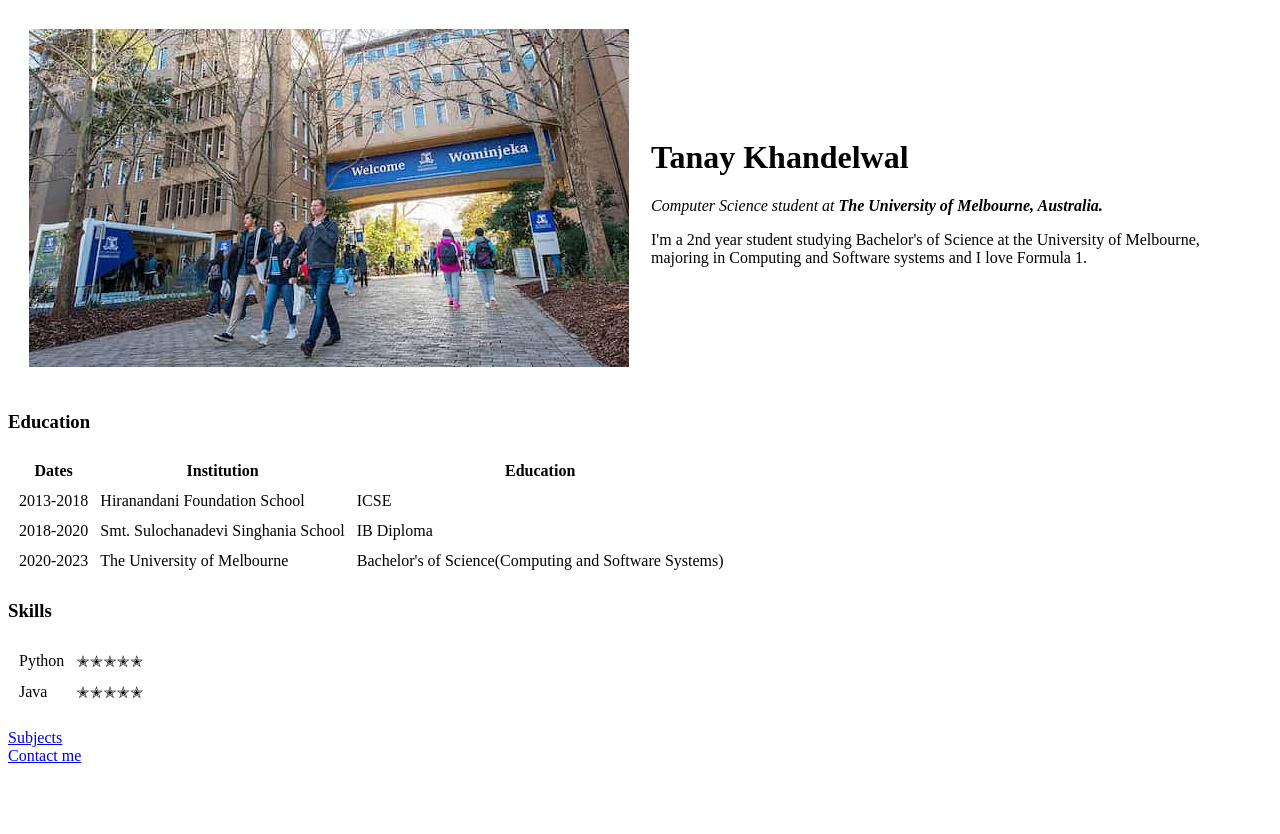
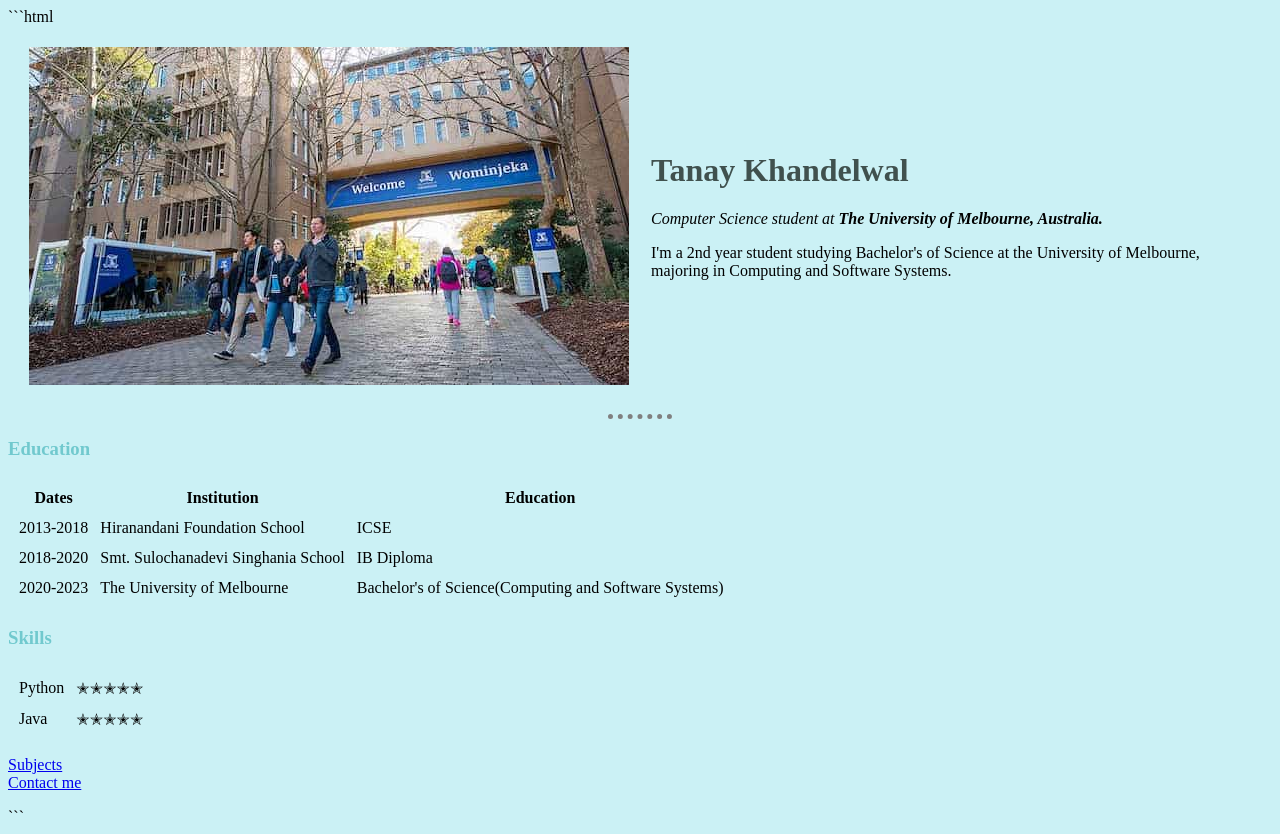
Before and after one commit to tanaykhandelwal8/Web-development-course, a plain HTML site: page HTML - Personal Site/index.html in a window 1280 px wide. Before the commit the page ends 800 px from the top, so only its background shows below. Drawn offline with Linux system fonts and the light colour scheme.

Commit message:
Completed intro to CSS module

````diff
--- /dev/null
+++ b/CSS - Bacon Fansite/CSS/styles.css
@@ -0,0 +1,29 @@
+/***************** TAG SELECTORS **************/
+
+h1 {
+    color: red;
+}
+
+img:hover {
+    background-color: gold;
+}
+
+/************** CLASS SELECTORS **************/
+
+.bacon {
+    background-color: green;
+}
+
+.broccoli {
+    background-color: red;
+}
+
+.circular {
+    border-radius: 100%;
+}
+
+/************** ID SELECTORS **************/
+
+#heading {
+    color: blue;
+}
--- /dev/null
+++ b/HTML - Personal Site/CSS/styles.css
@@ -0,0 +1,18 @@
+hr {
+    width: 5%;
+    border-style: dotted none none none;
+    border-color: gray;
+    border-width: 5px;
+}
+
+body {
+    background-color:#CBF1F5;
+}
+
+h1 {
+    color: #40514E;
+}
+
+h3 {
+    color: #71C9CE;
+}
--- a/HTML - Personal Site/index.html
+++ b/HTML - Personal Site/index.html
@@ -1,29 +1,33 @@
+```html
 <!DOCTYPE html>
 <html lang="en">
     <head>
         <meta charset="UTF-8">
         <meta http-equiv="X-UA-Compatible" content="IE=edge">
         <meta name="viewport" content="width=device-width, initial-scale=1.0">
-        <title>Tanay's Personal Site 💻</title>
+        <link rel="stylesheet" href="css/styles.css">
+        <title>Tanay's Personal Site</title>
+
+    </head>
 
 
-    </head>
     <body>
         <table cellspacing="20">
             <tr>
                 <td>
-                    <img src="unimelb image.jpeg" alt="The University of Melbourne">
+                    <img src="unimelb.jpeg" alt="The University of Melbourne">
                 </td>
                 <td>
                     <h1>Tanay Khandelwal</h1>
                     <p><em> Computer Science student at <strong>The University of Melbourne, Australia. </strong></em></p>
                     <p>
                         I'm a 2nd year student studying Bachelor's of Science at the University of Melbourne,
-                        majoring in Computing and Software systems and I love Formula 1.
+                        majoring in Computing and Software Systems.
                     </p>
                 </td>
             </tr>
         </table>
+        <hr>
         <h3>Education</h3>
         <p>
             <table cellspacing = "10">
@@ -72,3 +76,4 @@
         </p>
     </body>
 </html>
+```
````
Also changed, not shown: CSS - Bacon Fansite/index.html (added, +19 -0 lines), HTML - Personal Site/contact_details.html (+1 -4 lines), HTML - Personal Site/subjects.html (+1 -0 lines), HTML - Personal Site/unimelb.jpeg (renamed from HTML - Personal Site/unimelb image.jpeg), 9 other files.
